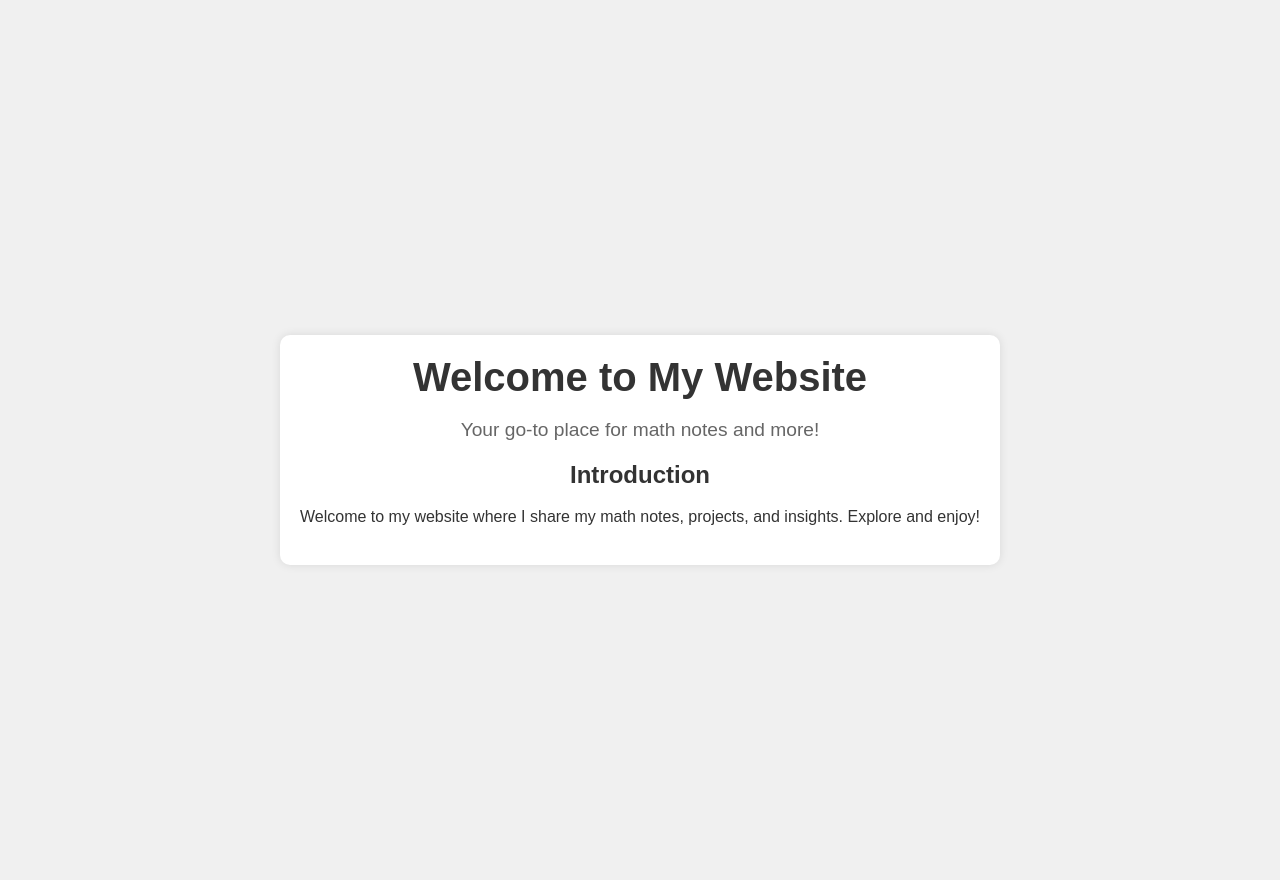
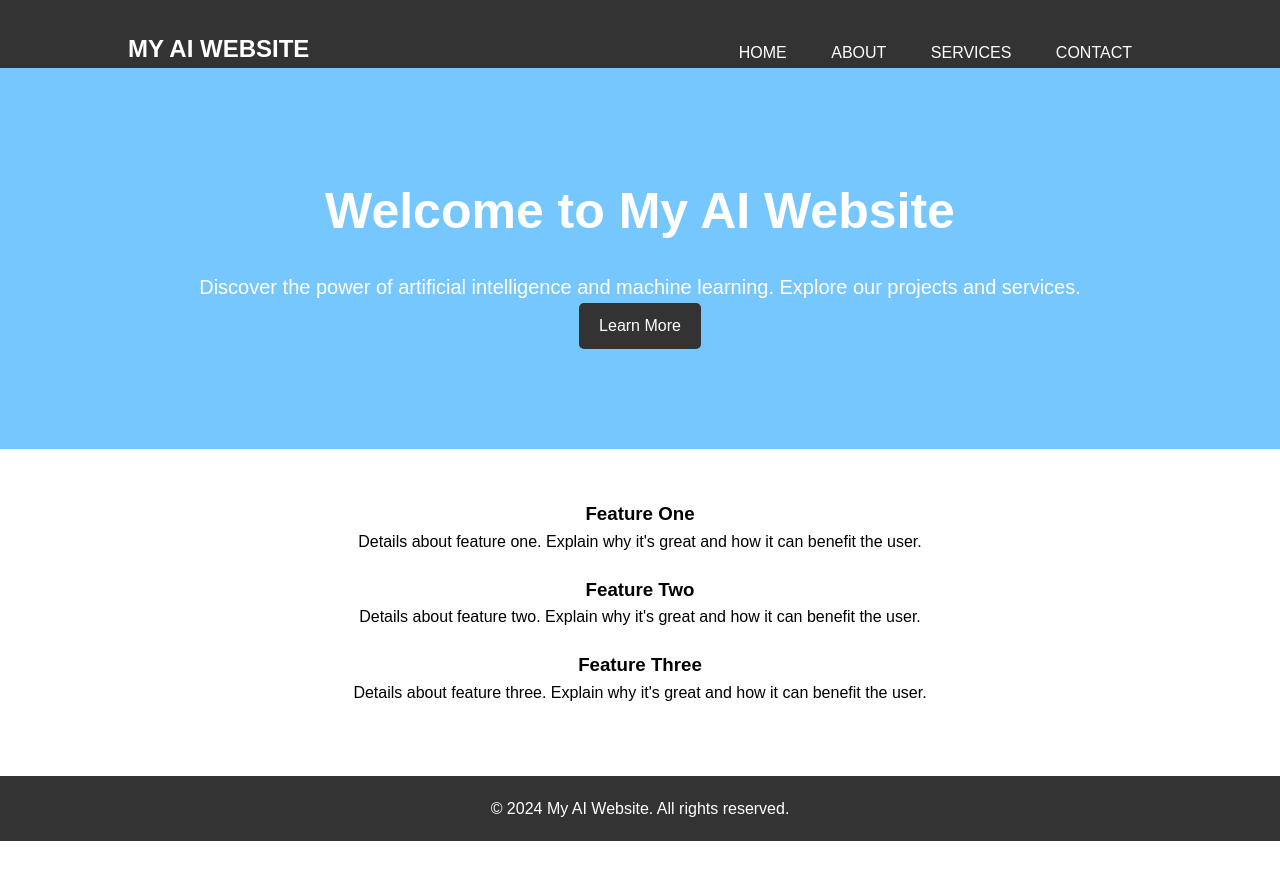
Before and after one commit to danielkua-ai/danielkua-ai.github.io, a Jekyll site: the page index.html, which Jekyll copies as it is, in a window 1280 px wide. Shown: the top 880 px of the page. Built offline with Jekyll 4.4.1, drawn with Linux system fonts in a browser that asks for light colours.

Commit message:
Update landing page to OpenAI-inspired design

```diff
--- a/index.html
+++ b/index.html
@@ -1,20 +1,52 @@
 <!DOCTYPE html>
-<html>
+<html lang="en">
 <head>
     <meta charset="UTF-8">
-    <title>Welcome to My Website</title>
+    <meta name="viewport" content="width=device-width, initial-scale=1.0">
+    <title>Welcome to My AI Website</title>
     <link rel="stylesheet" href="styles.css">
 </head>
 <body>
-    <div class="container">
-        <header>
-            <h1>Welcome to My Website</h1>
-            <p>Your go-to place for math notes and more!</p>
-        </header>
-        <section>
-            <h2>Introduction</h2>
-            <p>Welcome to my website where I share my math notes, projects, and insights. Explore and enjoy!</p>
-        </section>
-    </div>
+    <header>
+        <div class="container">
+            <h1 class="logo">My AI Website</h1>
+            <nav>
+                <ul>
+                    <li><a href="#">Home</a></li>
+                    <li><a href="#">About</a></li>
+                    <li><a href="#">Services</a></li>
+                    <li><a href="#">Contact</a></li>
+                </ul>
+            </nav>
+        </div>
+    </header>
+    <section class="hero">
+        <div class="container">
+            <h2>Welcome to My AI Website</h2>
+            <p>Discover the power of artificial intelligence and machine learning. Explore our projects and services.</p>
+            <a href="#" class="btn">Learn More</a>
+        </div>
+    </section>
+    <section class="features">
+        <div class="container">
+            <div class="feature">
+                <h3>Feature One</h3>
+                <p>Details about feature one. Explain why it's great and how it can benefit the user.</p>
+            </div>
+            <div class="feature">
+                <h3>Feature Two</h3>
+                <p>Details about feature two. Explain why it's great and how it can benefit the user.</p>
+            </div>
+            <div class="feature">
+                <h3>Feature Three</h3>
+                <p>Details about feature three. Explain why it's great and how it can benefit the user.</p>
+            </div>
+        </div>
+    </section>
+    <footer>
+        <div class="container">
+            <p>&copy; 2024 My AI Website. All rights reserved.</p>
+        </div>
+    </footer>
 </body>
 </html>
--- a/styles.css
+++ b/styles.css
@@ -1,43 +1,97 @@
-body {
-    font-family: Arial, sans-serif;
-    background-color: #f0f0f0;
-    color: #333;
+* {
     margin: 0;
     padding: 0;
-    display: flex;
-    justify-content: center;
-    align-items: center;
-    height: 100vh;
+    box-sizing: border-box;
+    font-family: Arial, sans-serif;
+}
+
+body {
+    line-height: 1.6;
 }
 
 .container {
-    text-align: center;
-    background: #fff;
-    padding: 20px;
-    border-radius: 10px;
-    box-shadow: 0 0 10px rgba(0, 0, 0, 0.1);
+    width: 80%;
+    margin: auto;
+    overflow: hidden;
 }
 
 header {
+    background: #333;
+    color: #fff;
+    padding-top: 30px;
+    min-height: 70px;
+    border-bottom: #77c7ff 3px solid;
+}
+
+header a {
+    color: #fff;
+    text-decoration: none;
+    text-transform: uppercase;
+    font-size: 16px;
+}
+
+header ul {
+    padding: 0;
+    list-style: none;
+}
+
+header li {
+    display: inline;
+    padding: 0 20px 0 20px;
+}
+
+.logo {
+    float: left;
+    font-size: 24px;
+    text-transform: uppercase;
+}
+
+nav {
+    float: right;
+    margin-top: 10px;
+}
+
+.hero {
+    background: #77c7ff;
+    color: #fff;
+    padding: 100px 0;
+    text-align: center;
+}
+
+.hero h2 {
+    margin-bottom: 20px;
+    font-size: 50px;
+}
+
+.hero p {
+    font-size: 20px;
+}
+
+.btn {
+    display: inline-block;
+    color: #fff;
+    background: #333;
+    padding: 10px 20px;
+    text-decoration: none;
+    border-radius: 5px;
+}
+
+.features {
+    padding: 50px 0;
+    text-align: center;
+}
+
+.features .feature {
     margin-bottom: 20px;
 }
 
-header h1 {
-    font-size: 2.5em;
+footer {
+    background: #333;
+    color: #fff;
+    text-align: center;
+    padding: 20px 0;
+}
+
+footer p {
     margin: 0;
 }
-
-header p {
-    font-size: 1.2em;
-    color: #666;
-}
-
-section h2 {
-    font-size: 1.5em;
-    margin-bottom: 10px;
-}
-
-section p {
-    font-size: 1em;
-    line-height: 1.5;
-}
```
